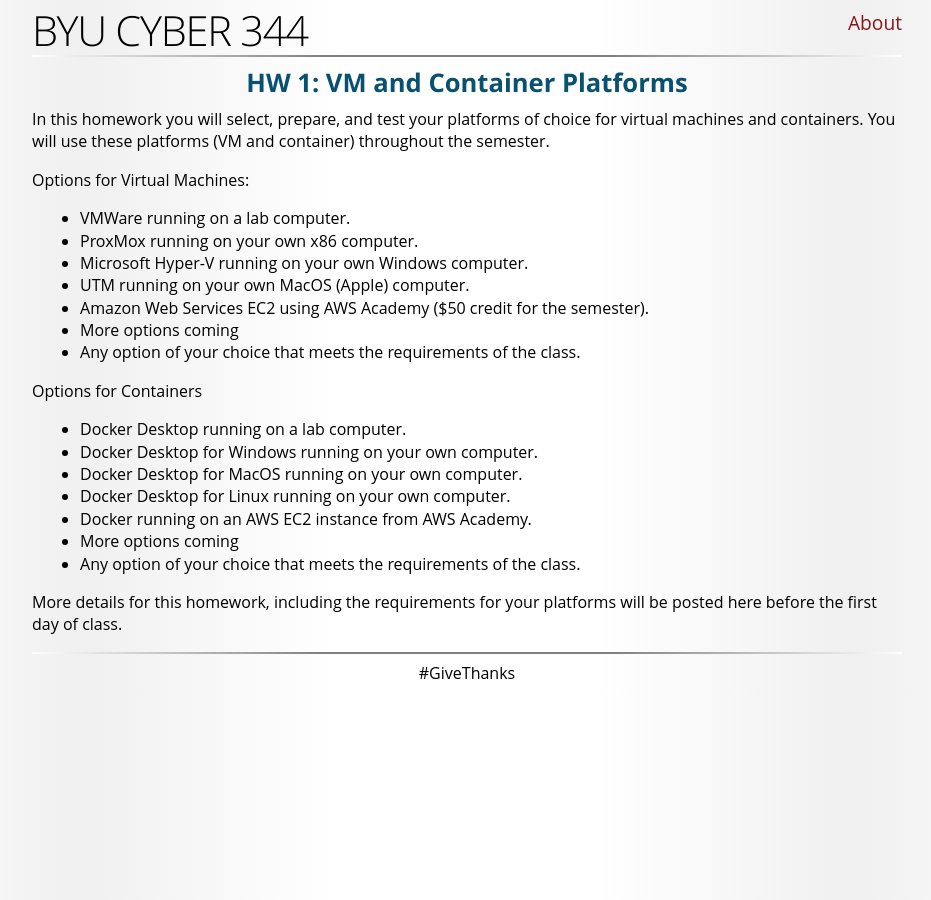
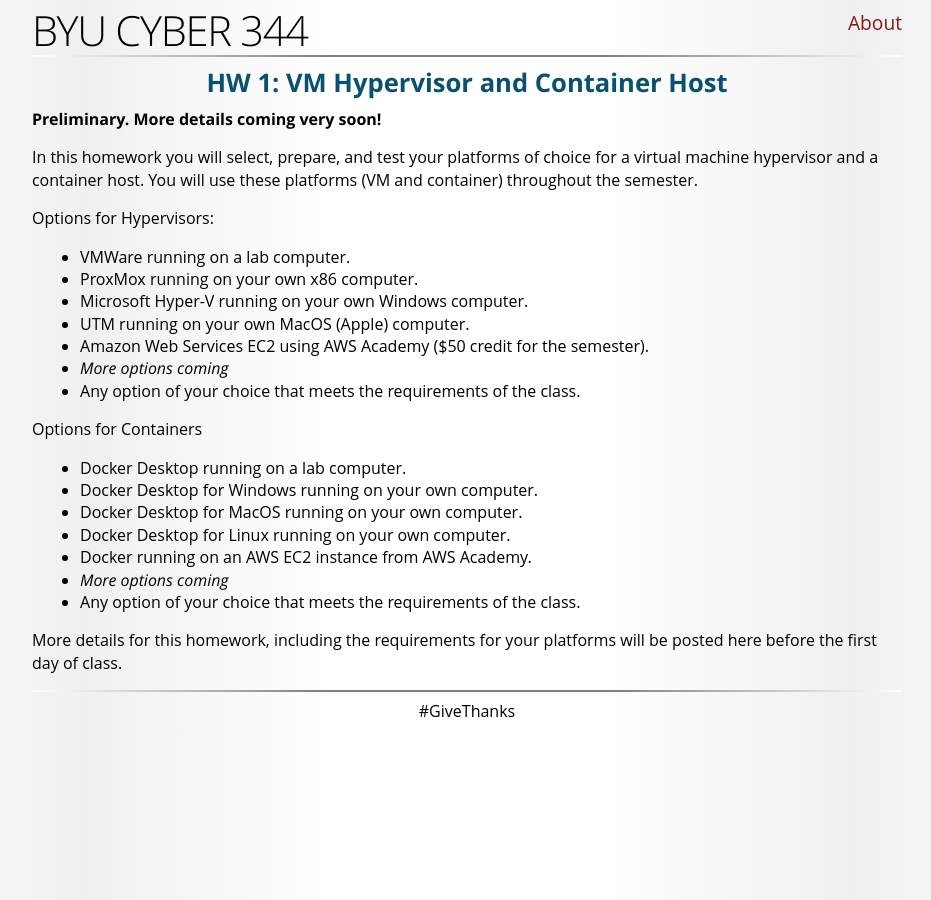
Before and after one commit to BYU-CYBER-344/c344.github.io, a Jekyll site: the page built from HW-1.md, in a window 1280 px wide. Shown: the whole page, without its empty margins (173-1104 px from the left). Built offline with Jekyll 4.4.1, drawn with Linux system fonts in a browser that asks for light colours; some web fonts are replaced.

Commit message:
HW-1 Update

```diff
--- a/HW-1.md
+++ b/HW-1.md
@@ -1,15 +1,18 @@
 ---
-title: "HW 1: VM and Container Platforms"
+title: "HW 1: VM Hypervisor and Container Host"
 ---
-In this homework you will select, prepare, and test your platforms of choice for virtual machines and containers. You will use these platforms (VM and container) throughout the semester.
 
-Options for Virtual Machines:
+**Preliminary. More details coming very soon!**
+
+In this homework you will select, prepare, and test your platforms of choice for a virtual machine hypervisor and a container host. You will use these platforms (VM and container) throughout the semester.
+
+Options for Hypervisors:
 * VMWare running on a lab computer.
 * ProxMox running on your own x86 computer.
 * Microsoft Hyper-V running on your own Windows computer.
 * UTM running on your own MacOS (Apple) computer.
 * Amazon Web Services EC2 using AWS Academy ($50 credit for the semester).
-* More options coming
+* *More options coming*
 * Any option of your choice that meets the requirements of the class.
 
 Options for Containers
@@ -18,7 +21,7 @@ Options for Containers
 * Docker Desktop for MacOS running on your own computer.
 * Docker Desktop for Linux running on your own computer.
 * Docker running on an AWS EC2 instance from AWS Academy.
-* More options coming
+* *More options coming*
 * Any option of your choice that meets the requirements of the class.
 
 More details for this homework, including the requirements for your platforms will be posted here before the first day of class.
```
